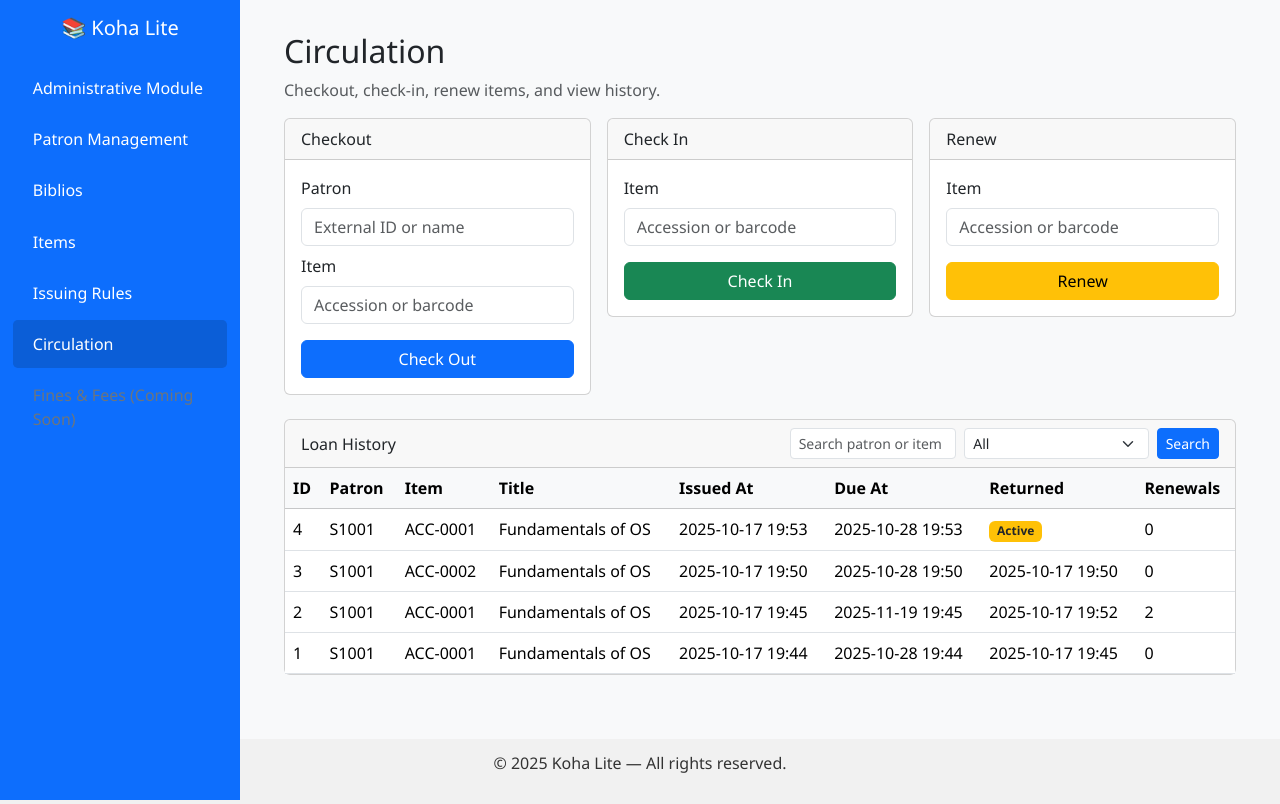
After one commit to Dendup1234/Koha_lite, a Django app: page /circulation/ in a window 1280 px wide. The commit adds this page. Run offline with Django 5.2, Linux system fonts and the light colour scheme; data comes from the database, SQL or seed files in the repository; both versions use the stored data as it was after the commit.

Commit message:
Added circulation module

```diff
--- a/koha_lite/myapp/templates/base.html
+++ b/koha_lite/myapp/templates/base.html
@@ -72,7 +72,9 @@
         <a href="{% url 'patron_list' %}" class="{% if 'patron' in request.path %}active{% endif %}">Patron Management</a>
         <a href="{% url 'biblio_list' %}" class="{% if 'biblios' in request.path %}active{% endif %}">Biblios</a>
         <a href="{% url 'item_list' %}" class="{% if 'items' in request.path %}active{% endif %}">Items</a>
-        <a href="#" class="disabled text-secondary">Circulation / Loans (Coming Soon)</a>
+        <a href="{% url 'rule_list' %}" class="{% if '/rules' in request.path %}active{% endif %}">Issuing Rules</a>
+        <a href="{% url 'circ_dashboard' %}" class="{% if '/circulation' in request.path %}active{% endif %}">Circulation</a>
+
         <a href="#" class="disabled text-secondary">Fines & Fees (Coming Soon)</a>
       </nav>
     </div>
--- /dev/null
+++ b/koha_lite/myapp/templates/library/circulation_dashboard.html
@@ -0,0 +1,124 @@
+{% extends "base.html" %}
+{% block title %}Circulation{% endblock %}
+{% block content %}
+<h2>Circulation</h2>
+<p class="text-muted">Checkout, check-in, renew items, and view history.</p>
+
+<!-- ========== Action Cards ========== -->
+<div class="row g-3 mb-4">
+  <div class="col-lg-4">
+    <div class="card">
+      <div class="card-header">Checkout</div>
+      <div class="card-body">
+        <form method="post" action="{% url 'checkout' %}">
+          {% csrf_token %}
+          <div class="mb-2"><label class="form-label">Patron</label>
+            <input class="form-control" name="patron_query" placeholder="External ID or name">
+          </div>
+          <div class="mb-3"><label class="form-label">Item</label>
+            <input class="form-control" name="item_query" placeholder="Accession or barcode">
+          </div>
+          <button class="btn btn-primary w-100">Check Out</button>
+        </form>
+      </div>
+    </div>
+  </div>
+
+  <div class="col-lg-4">
+    <div class="card">
+      <div class="card-header">Check In</div>
+      <div class="card-body">
+        <form method="post" action="{% url 'checkin' %}">
+          {% csrf_token %}
+          <div class="mb-3"><label class="form-label">Item</label>
+            <input class="form-control" name="item_query" placeholder="Accession or barcode">
+          </div>
+          <button class="btn btn-success w-100">Check In</button>
+        </form>
+      </div>
+    </div>
+  </div>
+
+  <div class="col-lg-4">
+    <div class="card">
+      <div class="card-header">Renew</div>
+      <div class="card-body">
+        <form method="post" action="{% url 'renew' %}">
+          {% csrf_token %}
+          <div class="mb-3"><label class="form-label">Item</label>
+            <input class="form-control" name="item_query" placeholder="Accession or barcode">
+          </div>
+          <button class="btn btn-warning w-100">Renew</button>
+        </form>
+      </div>
+    </div>
+  </div>
+</div>
+
+{% if messages %}
+  <div class="mt-3">
+    {% for m in messages %}
+      <div class="alert alert-{{ m.tags|default:'info' }}">{{ m }}</div>
+    {% endfor %}
+  </div>
+{% endif %}
+
+<!-- ========== Loan History ========== -->
+<div class="card mt-4">
+  <div class="card-header d-flex justify-content-between align-items-center">
+    <span>Loan History</span>
+    <form method="get" class="d-flex align-items-center gap-2 mb-0">
+      <input type="text" class="form-control form-control-sm" name="q" value="{{ q }}" placeholder="Search patron or item">
+      <select name="filter" class="form-select form-select-sm" onchange="this.form.submit()">
+        <option value="all" {% if filter == 'all' %}selected{% endif %}>All</option>
+        <option value="checkedout" {% if filter == 'checkedout' %}selected{% endif %}>Checked Out</option>
+        <option value="checkedin" {% if filter == 'checkedin' %}selected{% endif %}>Checked In</option>
+        <option value="renewed" {% if filter == 'renewed' %}selected{% endif %}>Renewed</option>
+      </select>
+      <button class="btn btn-sm btn-primary">Search</button>
+    </form>
+  </div>
+  <div class="card-body p-0">
+    <div class="table-responsive">
+      <table class="table table-hover mb-0">
+        <thead class="table-light">
+          <tr>
+            <th>ID</th>
+            <th>Patron</th>
+            <th>Item</th>
+            <th>Title</th>
+            <th>Issued At</th>
+            <th>Due At</th>
+            <th>Returned</th>
+            <th>Renewals</th>
+          </tr>
+        </thead>
+        <tbody>
+          {% for loan in loans %}
+            <tr>
+              <td>{{ loan.id }}</td>
+              <td>{{ loan.patron.external_id }}</td>
+              <td>{{ loan.item.accession_number }}</td>
+              <td>{{ loan.item.biblio.title }}</td>
+              <td>{{ loan.issued_at|date:"Y-m-d H:i" }}</td>
+              <td class="{% if loan.return_date is None and loan.due_at < now %}text-danger{% endif %}">
+                {{ loan.due_at|date:"Y-m-d H:i" }}
+              </td>
+              <td>
+                {% if loan.return_date %}
+                  {{ loan.return_date|date:"Y-m-d H:i" }}
+                {% else %}
+                  <span class="badge bg-warning text-dark">Active</span>
+                {% endif %}
+              </td>
+              <td>{{ loan.renewal_count }}</td>
+            </tr>
+          {% empty %}
+            <tr><td colspan="8" class="text-center text-muted">No loan records found.</td></tr>
+          {% endfor %}
+        </tbody>
+      </table>
+    </div>
+  </div>
+</div>
+{% endblock %}
--- /dev/null
+++ b/koha_lite/myapp/templatetags/form_extras.py
@@ -0,0 +1,6 @@
+from django import template
+register = template.Library()
+
+@register.filter
+def add_class(field, css):
+    return field.as_widget(attrs={**field.field.widget.attrs, "class": css})
--- a/koha_lite/myapp/urls.py
+++ b/koha_lite/myapp/urls.py
@@ -50,4 +50,17 @@ urlpatterns = [
     path("items/template.csv", views.item_csv_template, name="item_csv_template"),
     path("items/<int:pk>/", views.ItemDetail.as_view(), name="item_detail"),
 
+    #Circulation Module
+    # Rules
+    path("rules/", views.IssuingRuleList.as_view(), name="rule_list"),
+    path("rules/new/", views.IssuingRuleCreate.as_view(), name="rule_create"),
+    path("rules/<int:pk>/edit/", views.IssuingRuleUpdate.as_view(), name="rule_update"),
+    path("rules/<int:pk>/delete/", views.IssuingRuleDelete.as_view(), name="rule_delete"),
+
+    # Circulation actions
+    path("circulation/", views.circulation_dashboard, name="circ_dashboard"),
+    path("circulation/checkout/", views.CheckoutView.as_view(), name="checkout"),
+    path("circulation/checkin/", views.CheckinView.as_view(), name="checkin"),
+    path("circulation/renew/", views.RenewView.as_view(), name="renew"),
+
 ]
--- a/koha_lite/myapp/views.py
+++ b/koha_lite/myapp/views.py
@@ -2,13 +2,15 @@ import csv
 from datetime import datetime
 from io import TextIOWrapper
 from django.http import HttpResponse
-from django.shortcuts import render
+from django.shortcuts import redirect, render
 from django.urls import reverse_lazy
 from django.views.generic import ListView, CreateView, UpdateView, DeleteView,FormView,DetailView
 from .models import *
 from .forms import *
 from django.db import models, transaction
-
+from django.contrib import messages
+from .services.circulation import checkout as svc_checkout, checkin as svc_checkin, renew as svc_renew
+from django.db.models import Q
 # --- Dashboard (Administrative module entry) ---
 def admin_dashboard(request):
     return render(request, "library/admin_dashboard.html")
@@ -546,3 +548,118 @@ class ItemDetail(DetailView):
             .get_queryset()
             .select_related("biblio", "item_type", "branch")
         )
+
+#Circulations Module
+# ---- Rules CRUD (reuse your generic form.html / confirm_delete.html) ----
+
+class IssuingRuleList(ListView):
+    model = IssuingRule
+    template_name = "library/rule_list.html"
+    context_object_name = "rows"
+
+    def get_queryset(self):
+        qs = super().get_queryset().select_related("patron_category", "item_type")
+        q = self.request.GET.get("q")
+        if q:
+            qs = qs.filter(
+                models.Q(patron_category__code__icontains=q) |
+                models.Q(item_type__code__icontains=q)
+            )
+        return qs
+
+class IssuingRuleCreate(CreateView):
+    model = IssuingRule
+    fields = ["patron_category", "item_type", "loan_days", "daily_fine", "max_fine", "renewal_allowed", "max_renewals"]
+    template_name = "library/form.html"
+    success_url = reverse_lazy("rule_list")
+
+class IssuingRuleUpdate(UpdateView):
+    model = IssuingRule
+    fields = ["patron_category", "item_type", "loan_days", "daily_fine", "max_fine", "renewal_allowed", "max_renewals"]
+    template_name = "library/form.html"
+    success_url = reverse_lazy("rule_list")
+    pk_url_kwarg = "pk"
+
+class IssuingRuleDelete(DeleteView):
+    model = IssuingRule
+    template_name = "library/confirm_delete.html"
+    success_url = reverse_lazy("rule_list")
+    pk_url_kwarg = "pk"
+
+
+# ---- Circulation dashboard (Checkout / Check-in / Renew) ----
+
+def circulation_dashboard(request):
+    q = request.GET.get("q", "").strip()
+    filter_type = request.GET.get("filter", "all")
+
+    loans = (
+        Loan.objects
+        .select_related("patron", "item", "item__biblio")
+        .order_by("-issued_at")
+    )
+
+    if q:
+        loans = loans.filter(
+            Q(patron__external_id__icontains=q)
+            | Q(patron__first_name__icontains=q)
+            | Q(patron__last_name__icontains=q)
+            | Q(item__accession_number__icontains=q)
+            | Q(item__biblio__title__icontains=q)
+        )
+
+    if filter_type == "checkedout":
+        loans = loans.filter(return_date__isnull=True)
+    elif filter_type == "checkedin":
+        loans = loans.filter(return_date__isnull=False)
+    elif filter_type == "renewed":
+        loans = loans.filter(renewal_count__gt=0)
+
+    return render(request, "library/circulation_dashboard.html", {
+        "loans": loans[:50],  # limit display
+        "q": q,
+        "filter": filter_type,
+    })
+
+class CheckoutView(FormView):
+    template_name = "library/checkout.html"
+    form_class = CheckoutForm
+    success_url = reverse_lazy("checkout")
+
+    def form_valid(self, form):
+        patron = form.cleaned_data["patron"]
+        item = form.cleaned_data["item"]
+        try:
+            loan = svc_checkout(patron, item)
+            messages.success(self.request, f"Checked out {item.accession_number} to {patron.external_id}. Due: {loan.due_at:%Y-%m-%d %H:%M}.")
+        except Exception as e:
+            messages.error(self.request, f"Checkout failed: {e}")
+        return redirect(self.success_url)
+
+class CheckinView(FormView):
+    template_name = "library/checkin.html"
+    form_class = CheckinForm
+    success_url = reverse_lazy("checkin")
+
+    def form_valid(self, form):
+        loan = form.cleaned_data["loan"]
+        try:
+            svc_checkin(loan)
+            messages.success(self.request, f"Checked in {loan.item.accession_number} from {loan.patron.external_id}.")
+        except Exception as e:
+            messages.error(self.request, f"Check-in failed: {e}")
+        return redirect(self.success_url)
+
+class RenewView(FormView):
+    template_name = "library/renew.html"
+    form_class = RenewForm
+    success_url = reverse_lazy("renew")
+
+    def form_valid(self, form):
+        loan = form.cleaned_data["loan"]
+        try:
+            svc_renew(loan)
+            messages.success(self.request, f"Renewed. New due date: {loan.due_at:%Y-%m-%d %H:%M} (renewals: {loan.renewal_count}).")
+        except Exception as e:
+            messages.error(self.request, f"Renew failed: {e}")
+        return redirect(self.success_url)
```
Also changed, not shown: koha_lite/myapp/forms.py (+79 -0 lines), koha_lite/myapp/models.py (+66 -2 lines), koha_lite/myapp/services/circulation.py (added, +78 -0 lines), koha_lite/myapp/templates/library/checkin.html (added, +27 -0 lines), koha_lite/myapp/templates/library/checkout.html (added, +33 -0 lines), koha_lite/myapp/templates/library/renew.html (added, +27 -0 lines), koha_lite/myapp/templates/library/rule_list.html (added, +42 -0 lines), koha_lite/db.sqlite3, koha_lite/myapp/migrations/0005_issuingrule_loan.py (added), koha_lite/myapp/templatetags/__init__.py (added).
